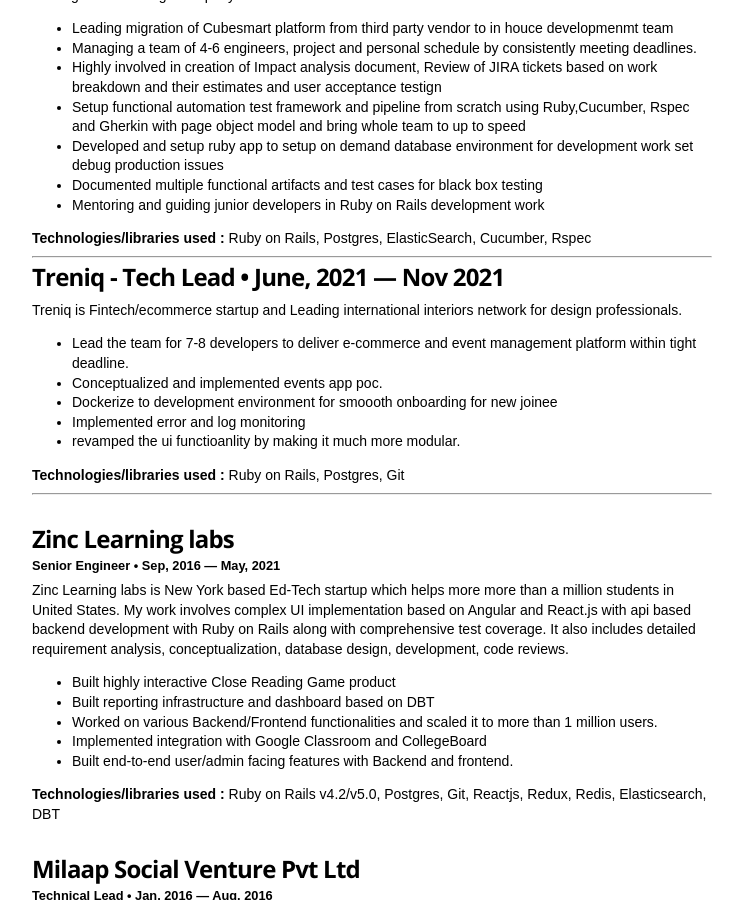
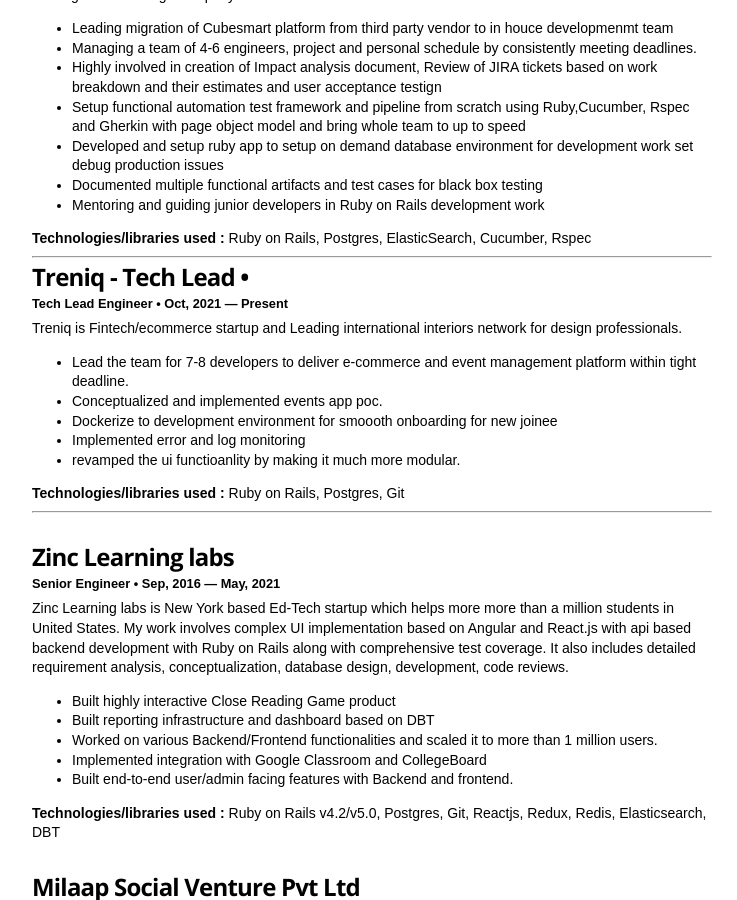
Before and after one commit to rtcoms/rtcoms.github.io, a Jekyll site: the page built from index.html, in a window 1280 px wide and 900 px high, scrolled down 812 px. Shown: the whole window, without its empty margins (268-1005 px from the left). Built offline with Jekyll 4.4.1, drawn with Linux system fonts in a browser that asks for light colours.

Commit message:
Update resume.html

```diff
--- a/_layouts/resume.html
+++ b/_layouts/resume.html
@@ -128,7 +128,8 @@
 
           <hr />
 
-          <h3 class="resume-item-title">Treniq - Tech Lead &bull; June, 2021 &mdash; Nov 2021</h5>
+          <h3 class="resume-item-title">Treniq - Tech Lead &bull; </h5>
+          <h5 class="resume-item-details">Tech Lead Engineer &bull; Oct, 2021 &mdash; Present</h5>
           <p class="resume-item-copy">Treniq is Fintech/ecommerce startup and Leading international interiors network for design professionals.</p>
           <ul class="resume-item-list">
             <li>Lead the team for 7-8 developers to deliver e-commerce and event management platform within tight deadline.</li>
```
